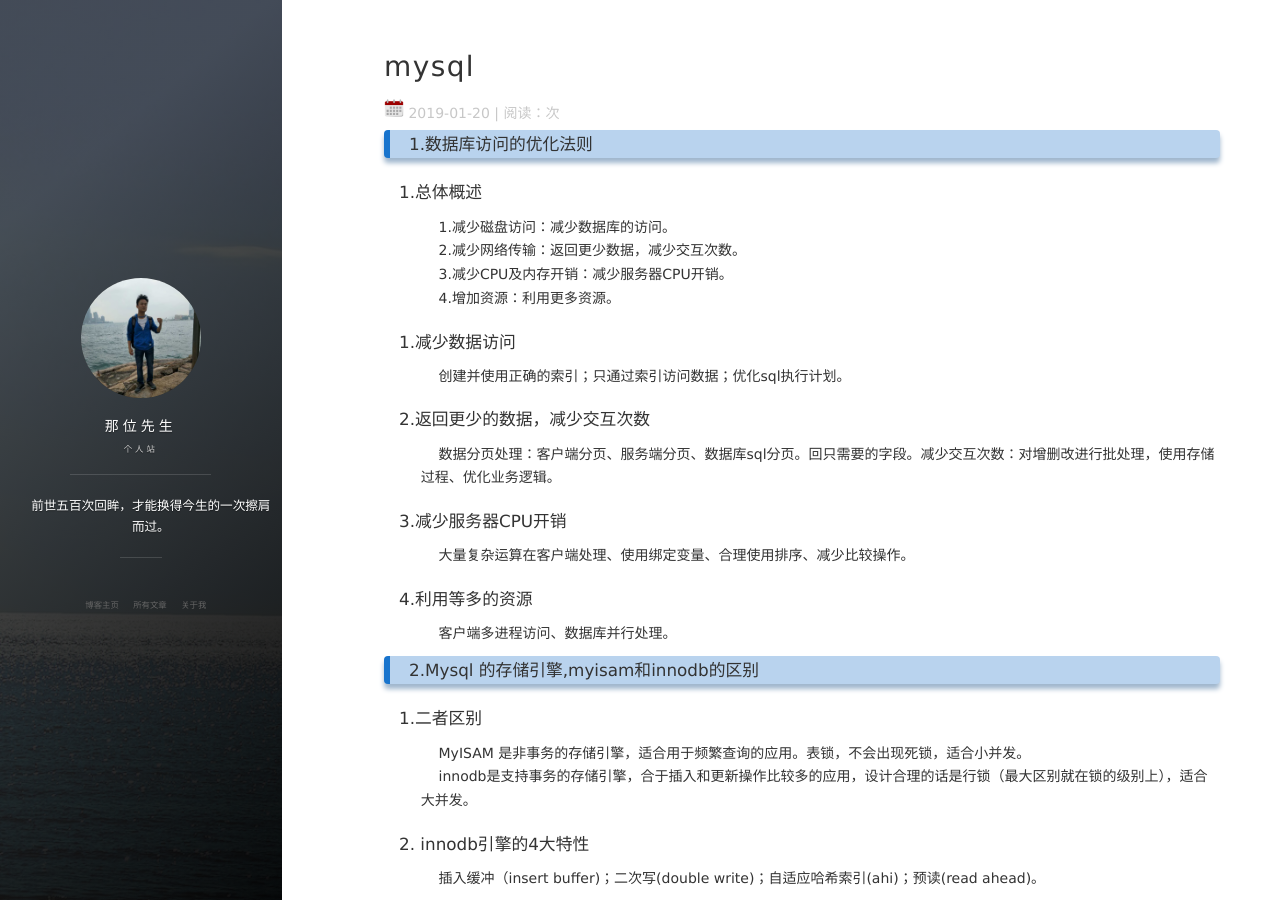
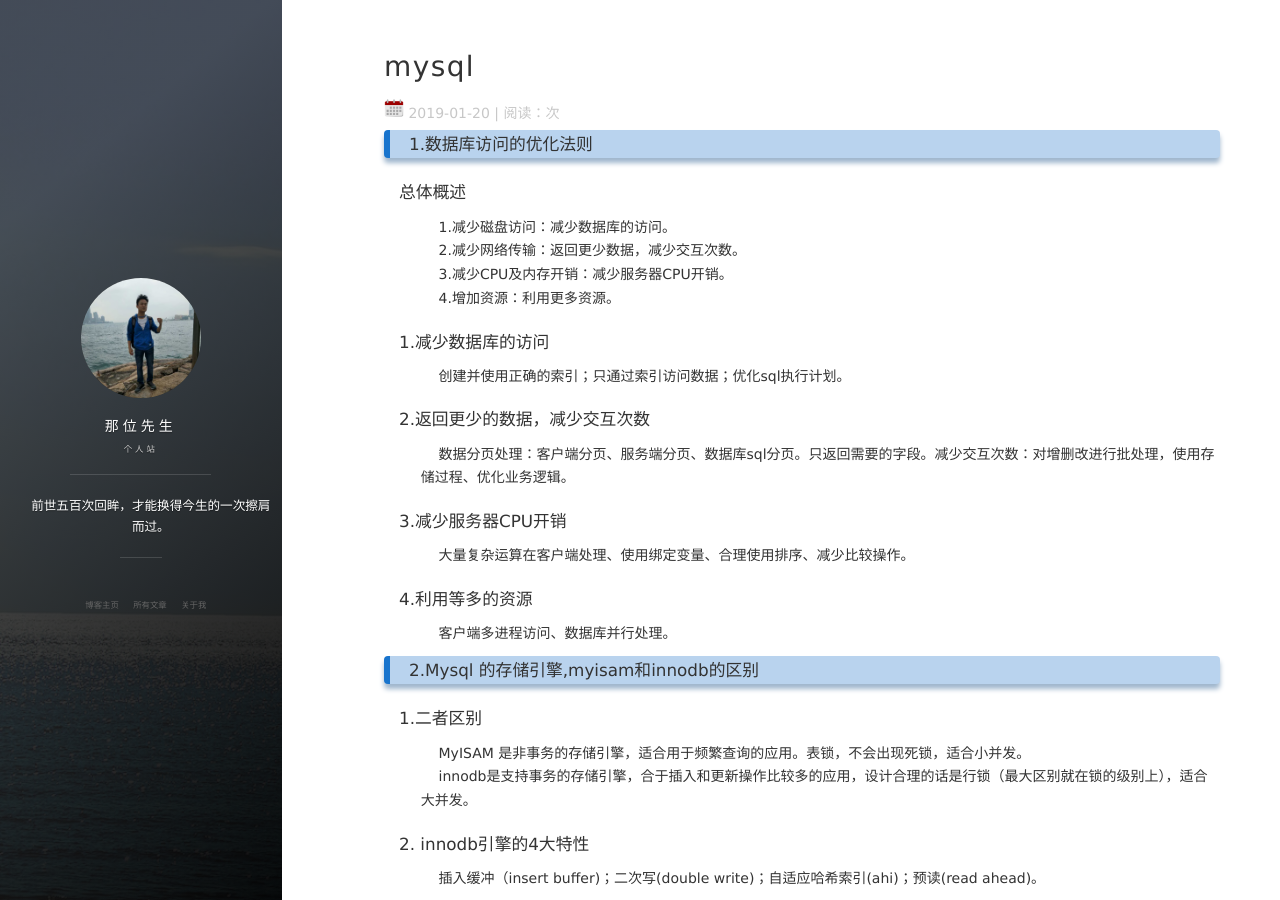
Before and after one commit to sirFive/sirFive.github.io, a Jekyll site: the page built from _posts/2019-01-20-mysql.html, in a window 1280 px wide and 900 px high. Built offline with Jekyll 4.4.1, drawn with Linux system fonts in a browser that asks for light colours; nearby versions of some CDN libraries; comment, search, counter and statistics services are not loaded.

Commit message:
错别字纠正

```diff
--- a/_posts/2019-01-20-mysql.html
+++ b/_posts/2019-01-20-mysql.html
@@ -6,20 +6,20 @@
 tag: 复习
 ---
 <h3>1.数据库访问的优化法则</h3>
-<h4>1.总体概述</h4>
+<h4>总体概述</h4>
 <p style="margin-left: 2%;">
 	&nbsp;&nbsp;&nbsp;&nbsp;1.减少磁盘访问：减少数据库的访问。<br/>
 	&nbsp;&nbsp;&nbsp;&nbsp;2.减少网络传输：返回更少数据，减少交互次数。<br/>
 	&nbsp;&nbsp;&nbsp;&nbsp;3.减少CPU及内存开销：减少服务器CPU开销。<br/>
 	&nbsp;&nbsp;&nbsp;&nbsp;4.增加资源：利用更多资源。
 </p>
-<h4>1.减少数据访问</h4>
+<h4>1.减少数据库的访问</h4>
 <p style="margin-left: 2%;">
 	&nbsp;&nbsp;&nbsp;&nbsp;创建并使用正确的索引；只通过索引访问数据；优化sql执行计划。
 </p>
 <h4>2.返回更少的数据，减少交互次数</h4>
 <p style="margin-left: 2%;">
-	&nbsp;&nbsp;&nbsp;&nbsp;数据分页处理：客户端分页、服务端分页、数据库sql分页。回只需要的字段。减少交互次数：对增删改进行批处理，使用存储过程、优化业务逻辑。
+	&nbsp;&nbsp;&nbsp;&nbsp;数据分页处理：客户端分页、服务端分页、数据库sql分页。只返回需要的字段。减少交互次数：对增删改进行批处理，使用存储过程、优化业务逻辑。
 </p>
 <h4>3.减少服务器CPU开销</h4>
 <p style="margin-left: 2%;">
```
